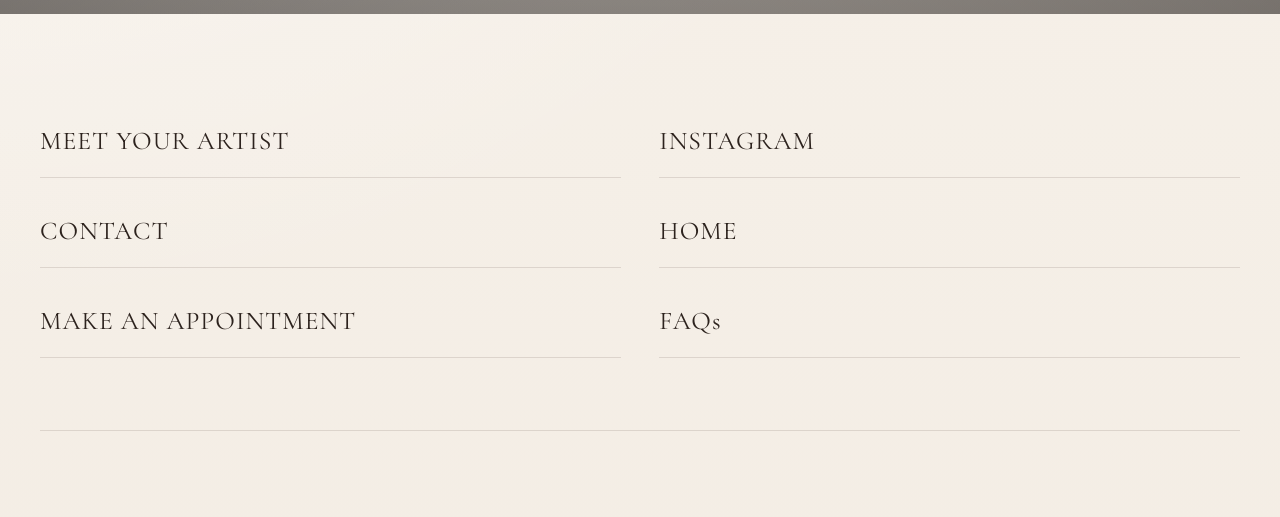
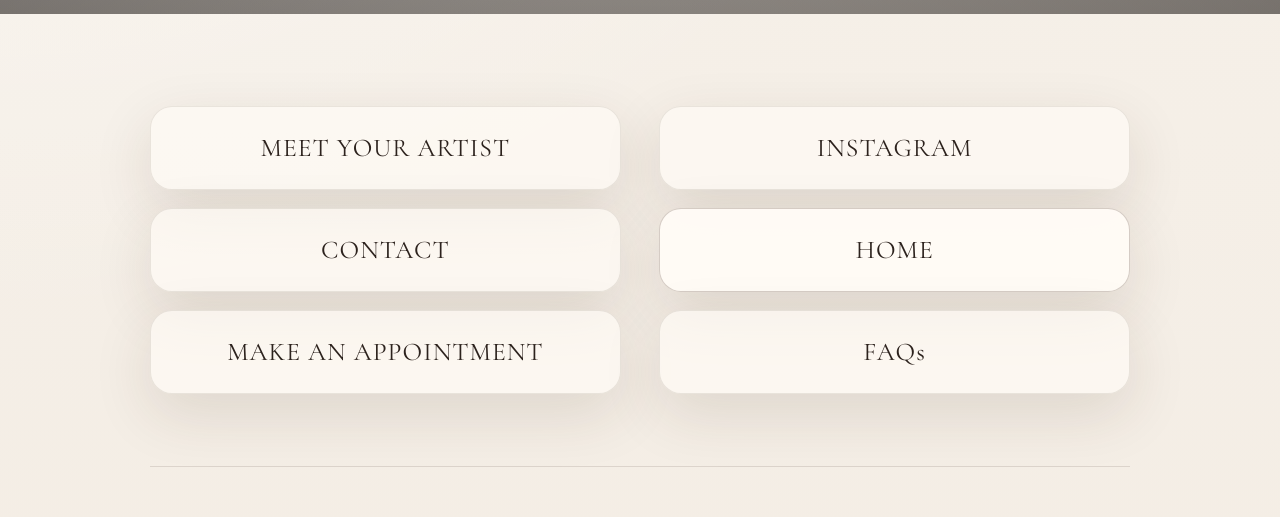
Before and after one commit to IoanMarian08/Portofoliu_MUA_Bianca, a React (Vite) app in the folder frontend/: page / in a window 1280 px wide. Shown: the part 749-1266 px from the top of the page. Built offline with nearby package versions, Linux system fonts and the light colour scheme; no server answers; grey boxes are pictures that could not be loaded.

Commit message:
Refine homepage actions and sticky footer layout

```diff
--- a/frontend/src/constants/site.js
+++ b/frontend/src/constants/site.js
@@ -5,6 +5,6 @@
 export const CONTACT_DETAILS = {
   email: 'bianca.buca@yahoo.com',
   facebook: 'https://facebook.com/',
-  instagram: 'https://instagram.com/',
-  tiktok: 'https://tiktok.com/'
+  instagram: 'https://www.instagram.com/beanq.mua',
+  tiktok: 'https://www.tiktok.com/@bianca.elena.mua'
 };
--- a/frontend/src/styles/global.css
+++ b/frontend/src/styles/global.css
@@ -43,9 +43,16 @@
   scroll-behavior: smooth;
 }
 
+html,
+body,
+#root {
+  min-height: 100%;
+}
+
 body {
   margin: 0;
   min-height: 100vh;
+  min-height: 100svh;
   overflow-x: hidden;
   font-family: var(--font-body);
   font-size: var(--text-body);
@@ -80,7 +87,15 @@
   -webkit-tap-highlight-color: transparent;
 }
 
+.site-shell {
+  min-height: 100vh;
+  min-height: 100svh;
+  display: flex;
+  flex-direction: column;
+}
+
 main {
+  flex: 1 0 auto;
   overflow: hidden;
 }
 
@@ -353,6 +368,8 @@
   gap: clamp(18px, 3vw, 40px);
   padding: clamp(20px, 4vw, 36px) 0 clamp(40px, 6vw, 72px);
   border-bottom: 1px solid var(--color-line);
+  max-width: min(980px, 100%);
+  margin: 0 auto;
 }
 
 .menu-columns__column {
@@ -363,20 +380,38 @@
 .menu-link {
   display: flex;
   align-items: center;
-  min-height: 72px;
-  border-bottom: 1px solid var(--color-line);
-  padding: 12px 0;
+  justify-content: center;
+  min-height: 84px;
+  border: 1px solid rgba(93, 72, 56, 0.12);
+  border-radius: 22px;
+  background: rgba(255, 251, 246, 0.7);
+  box-shadow: var(--shadow-soft);
+  padding: 18px 22px;
   font-family: var(--font-heading);
   font-size: clamp(1.25rem, 2vw, 1.75rem);
   line-height: 1.1;
   letter-spacing: 0.04em;
+  text-align: center;
   text-wrap: pretty;
-  transition: transform 240ms ease, color 240ms ease;
+  transition:
+    transform 240ms ease,
+    color 240ms ease,
+    border-color 240ms ease,
+    background 240ms ease,
+    box-shadow 240ms ease;
 }
 
 .menu-link:hover {
-  transform: translateX(8px);
+  transform: translateY(-2px);
   color: var(--color-accent);
+  border-color: rgba(79, 55, 43, 0.24);
+  background: rgba(255, 251, 246, 0.92);
+}
+
+.menu-link.active {
+  color: var(--color-text);
+  border-color: rgba(79, 55, 43, 0.24);
+  background: rgba(255, 251, 246, 0.96);
 }
 
 .section {
@@ -530,6 +565,7 @@
 
 .site-footer {
   width: min(var(--container-max), calc(100vw - (var(--page-padding) * 2)));
+  margin-top: auto;
   padding: 0 0 calc(24px + env(safe-area-inset-bottom, 0));
   color: var(--color-muted);
   font-size: clamp(0.82rem, 0.78rem + 0.12vw, 0.92rem);
```
